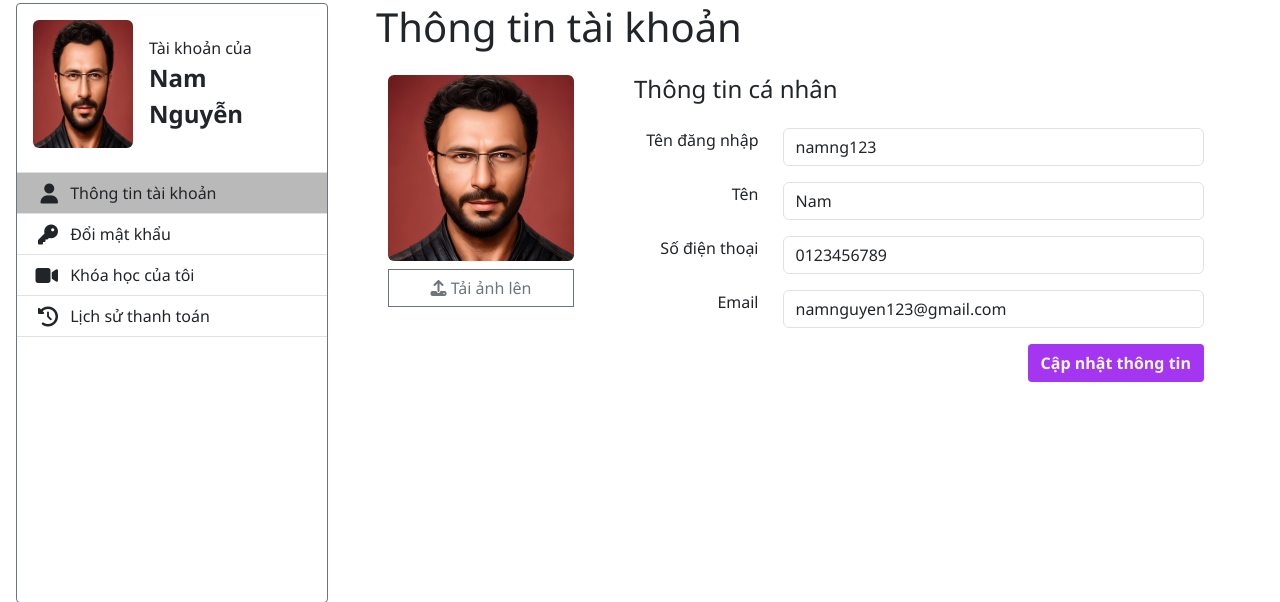
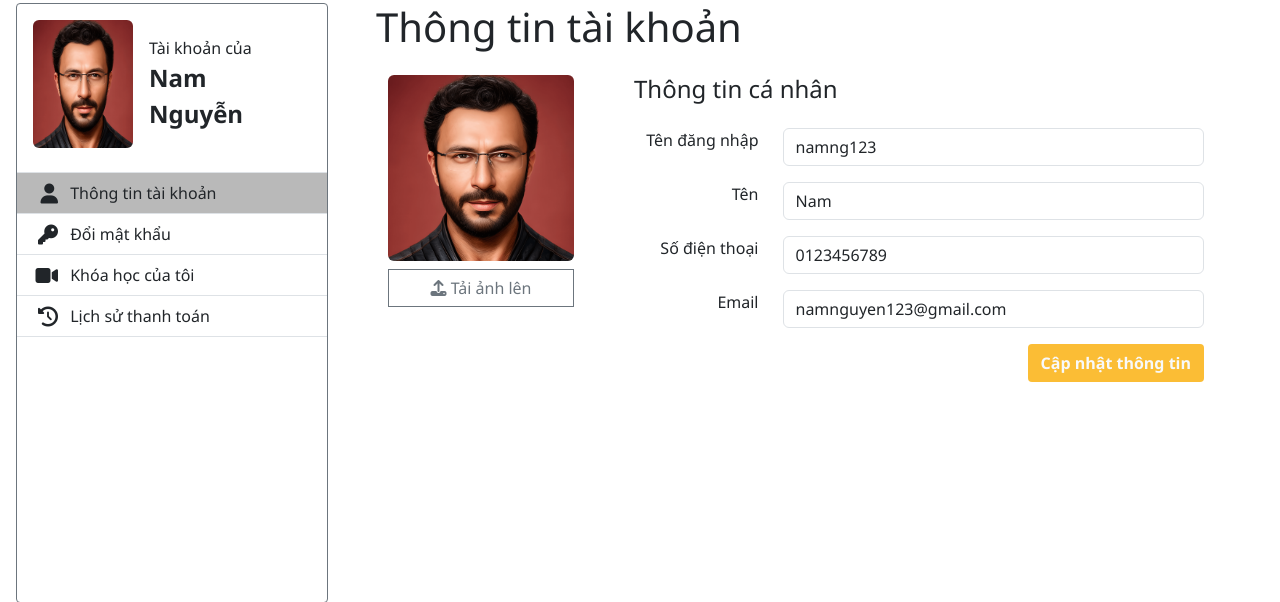
Before and after one commit to Hiephi07/du_an_1, a PHP site: page /Views/taikhoan.html in a window 1280 px wide. Shown: the part 109-711 px from the top of the page. Run offline with PHP 8.4, Linux system fonts and the light colour scheme.

Commit message:
fix taikhoan.html, historypayment.html --> change button color

```diff
--- a/du_an_1/Public/css/style.css
+++ b/du_an_1/Public/css/style.css
@@ -7,7 +7,7 @@
 
 /* Common */
 .bg__main-color {
-    background-color: #A435F0 !important;
+    background-color: #fbbd35 !important;
 }
 
 .text-justify {
@@ -85,6 +85,7 @@
     font-weight: 600;
     line-height: 1.5;
 }
+
 .login .btn-register{
     background-color: #fbbd35;
     height: 2.5rem;
--- a/du_an_1/Views/taikhoan.html
+++ b/du_an_1/Views/taikhoan.html
@@ -11,7 +11,6 @@
         <link rel="shortcut icon" type="image/png" href="../favicon.png" />
         <title>PolyUni</title>
     </head>
-
     <body>
         <!-- Header -->
         <header class="d-flex justify-content-between align-content-center flex-wrap px-4" id="header">
```
